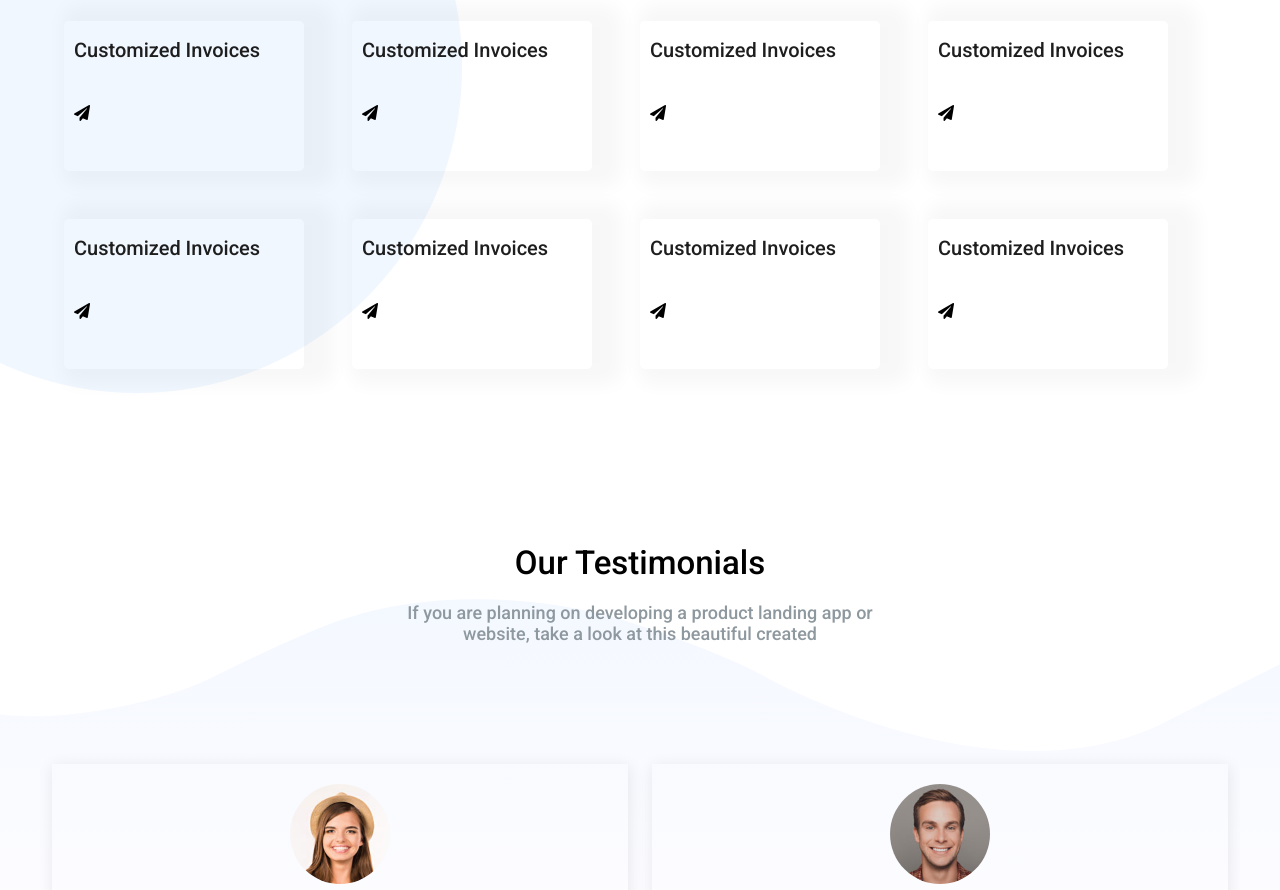
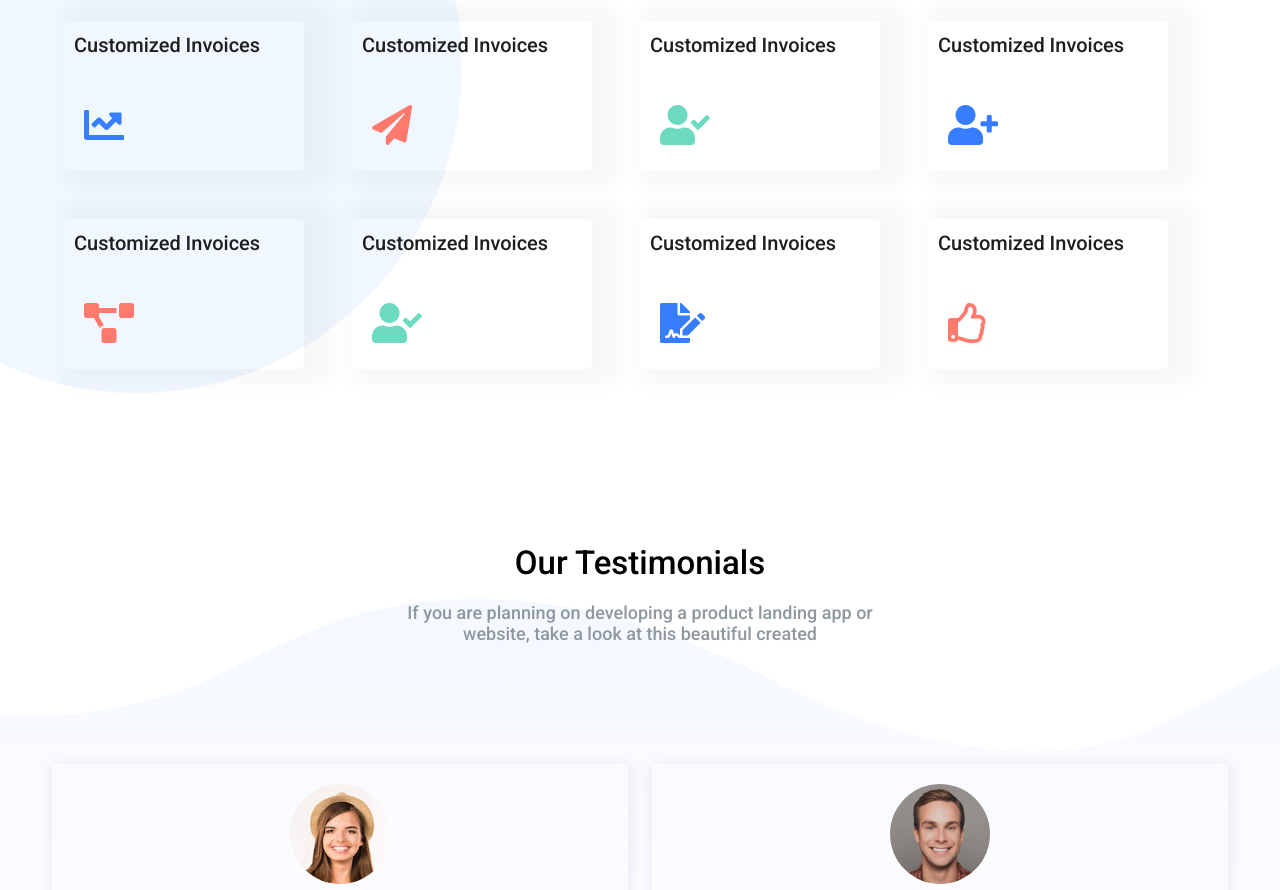
Before and after one commit to daniele-lai/proj-html-vuejs, a website: page index.html in a window 1280 px wide. Shown: the part 1793-2683 px from the top of the page. Drawn offline with nearby package versions, Linux system fonts and the light colour scheme.

Commit message:
Aggiunte icone

```diff
--- a/index.html
+++ b/index.html
@@ -134,42 +134,42 @@
             <div class="feat_2_boxes">
               <div class="feat_2_box">
                 <h4>Customized Invoices</h4>
-                <i class="fas fa-paper-plane"></i>
+                <i class="icons blue fas fa-chart-line"></i>
                 <div class="dot_grid"></div>
               </div>
               <div class="feat_2_box">
                 <h4>Customized Invoices</h4>
-                <i class="fas fa-paper-plane"></i>
+                <i class="icons orange fas fa-paper-plane"></i>
                 <div class="dot_grid"></div>
               </div>
               <div class="feat_2_box">
                 <h4>Customized Invoices</h4>
-                <i class="fas fa-paper-plane"></i>
+                <i class="icons green fas fa-user-check"></i>
                 <div class="dot_grid"></div>
               </div>
               <div class="feat_2_box">
                 <h4>Customized Invoices</h4>
-                <i class="fas fa-paper-plane"></i>
+                <i class="icons blue fas fa-user-plus"></i>
                 <div class="dot_grid"></div>
               </div>
               <div class="feat_2_box">
                 <h4>Customized Invoices</h4>
-                <i class="fas fa-paper-plane"></i>
+                <i class="icons orange fas fa-project-diagram"></i>
                 <div class="dot_grid"></div>
               </div>
               <div class="feat_2_box">
                 <h4>Customized Invoices</h4>
-                <i class="fas fa-paper-plane"></i>
+                <i class="icons green fas fa-user-check"></i>
                 <div class="dot_grid"></div>
               </div>
               <div class="feat_2_box">
                 <h4>Customized Invoices</h4>
-                <i class="fas fa-paper-plane"></i>
+                <i class="icons blue fas fa-file-signature"></i>
                 <div class="dot_grid"></div>
               </div>
               <div class="feat_2_box">
                 <h4>Customized Invoices</h4>
-                <i class="fas fa-paper-plane"></i>
+                <i class="icons orange far fa-thumbs-up"></i>
                 <div class="dot_grid"></div>
               </div>
             </div>
--- a/src/partials/_main.scss
+++ b/src/partials/_main.scss
@@ -90,11 +90,31 @@ section {
     height: 150px;
     border-radius: 5px;
     box-shadow: 14px 0px 18px 16px rgb(0 0 0 / 3%);
+    .dot_grid {
+      position: absolute;
+      bottom: -13%;
+      right: -9%;
+      height: 70px;
+      width: 70px;
+    }
+    .icons {
+      font-size: 40px;
+      padding: 15px 10px;
+      &.blue {
+        color: $primaryBlue;
+      }
+      &.green {
+        color: $primaryGreen;
+      }
+      &.orange {
+        color: $primaryOrange;
+      }
+    }
     &:hover {
       background-color: $primaryGreen;
       color: $textWhite;
       box-shadow: 3px 0px 16px 10px rgba(108,218,193,0.27);
-      & h4 {
+      & h4, .icons {
         color: $textWhite;
       }
       .dot_grid {
```
Also changed, not shown: dist/app.css.
